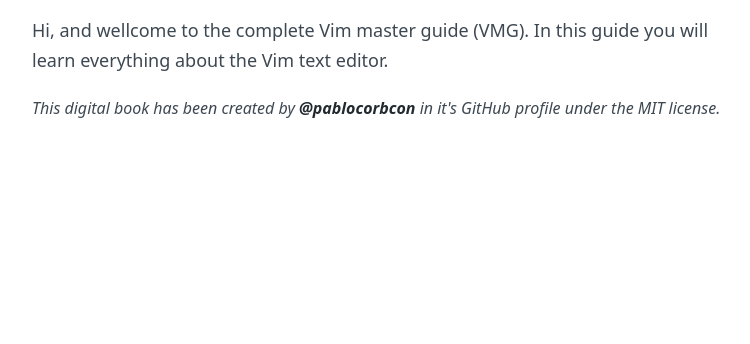
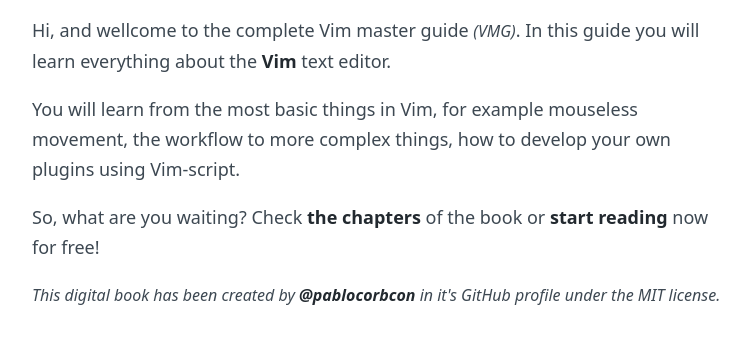
Before and after one commit to pablocorbalann/vimmasterguide, a plain HTML site: page index.html in a window 1280 px wide. Shown: the part 166-510 px from the top of the page, without its empty margins (88-838 px from the left). Drawn offline with Linux system fonts and the light colour scheme.

Commit message:
feat: Demo of the index created

```diff
--- a/index.html
+++ b/index.html
@@ -32,10 +32,16 @@
       <main class="medium">
         <h1>Vim Master Guide</h1>
         <p>
-            Hi, and wellcome to the complete Vim master guide (VMG). In this guide you will learn everything about the Vim text editor.
+        Hi, and wellcome to the complete Vim master guide <span class="clarification">(VMG)</span>. In this guide you will learn everything about the <a href="https://www.vim.org" target="_blank">Vim</a> text editor.
+        </p>
+        <p>
+        You will learn from the most basic things in Vim, for example mouseless movement, the workflow to more complex things, how to develop your own plugins using Vim-script.
+        </p>
+        <p>
+        So, what are you waiting? Check <a href="chapters.html">the chapters</a> of the book or <a href="chapter/1.html">start reading</a> now for free!
         </p>
         <p class="clarification">
-            This digital book has been created by <a href="http://github.com/PabloCorbCon" target="_blank">@pablocorbcon</a> in it's GitHub profile under the MIT license.
+        This digital book has been created by <a href="http://github.com/PabloCorbCon" target="_blank">@pablocorbcon</a> in it's GitHub profile under the MIT license.
         </p>
       </main>
     </div>
```
